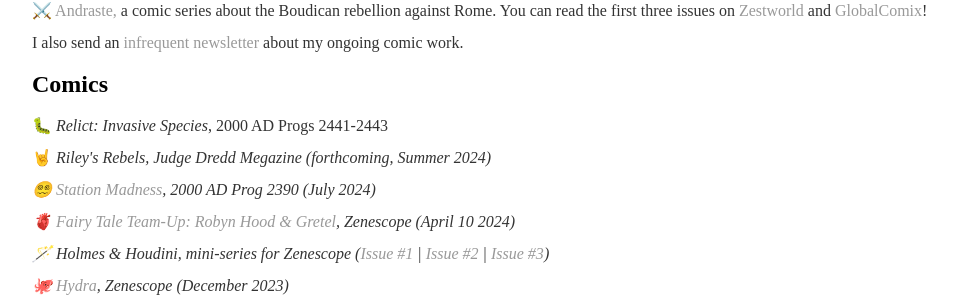
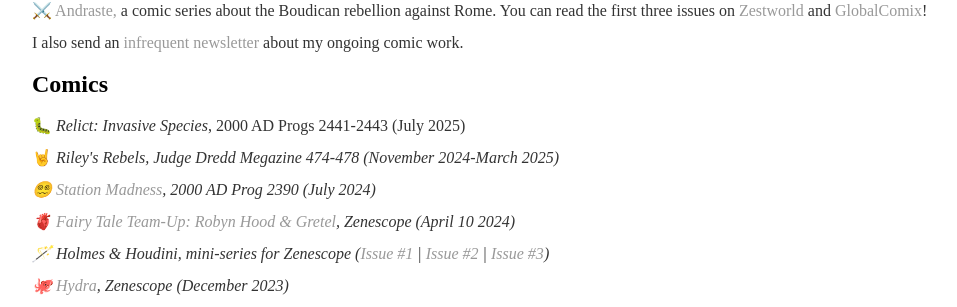
Before and after one commit to rhonorv/rhonorv.github.io, a Jekyll site: the page words/index.html, which Jekyll copies as it is, in a window 1280 px wide. Shown: the part 142-449 px from the top of the page, without its empty margins (160-1117 px from the left). Built offline with Jekyll 4.4.1, drawn with Linux system fonts in a browser that asks for light colours.

Commit message:
Update index.html

```diff
--- a/words/index.html
+++ b/words/index.html
@@ -30,9 +30,9 @@
 
 	<div class="words">
 	<h2>Comics</h2>
-		<p><span aria-hidden="true">🐛 </span><em>Relict: Invasive Species</em>, 2000 AD Progs 2441-2443</p>
+		<p><span aria-hidden="true">🐛 </span><em>Relict: Invasive Species</em>, 2000 AD Progs 2441-2443 (July 2025)</p>
 
-		<p><span aria-hidden="true">🤘 </span><em><em>Riley's Rebels</em>, Judge Dredd Megazine (forthcoming, Summer 2024)</p>
+		<p><span aria-hidden="true">🤘 </span><em><em>Riley's Rebels</em>, Judge Dredd Megazine 474-478 (November 2024-March 2025)</p>
 
 		<p><span aria-hidden="true">😵‍💫 </span><em><a href="https://shop.2000ad.com/catalogue/PRG2390P">Station Madness</a>, 2000 AD Prog 2390 (July 2024)</p>
 
```
